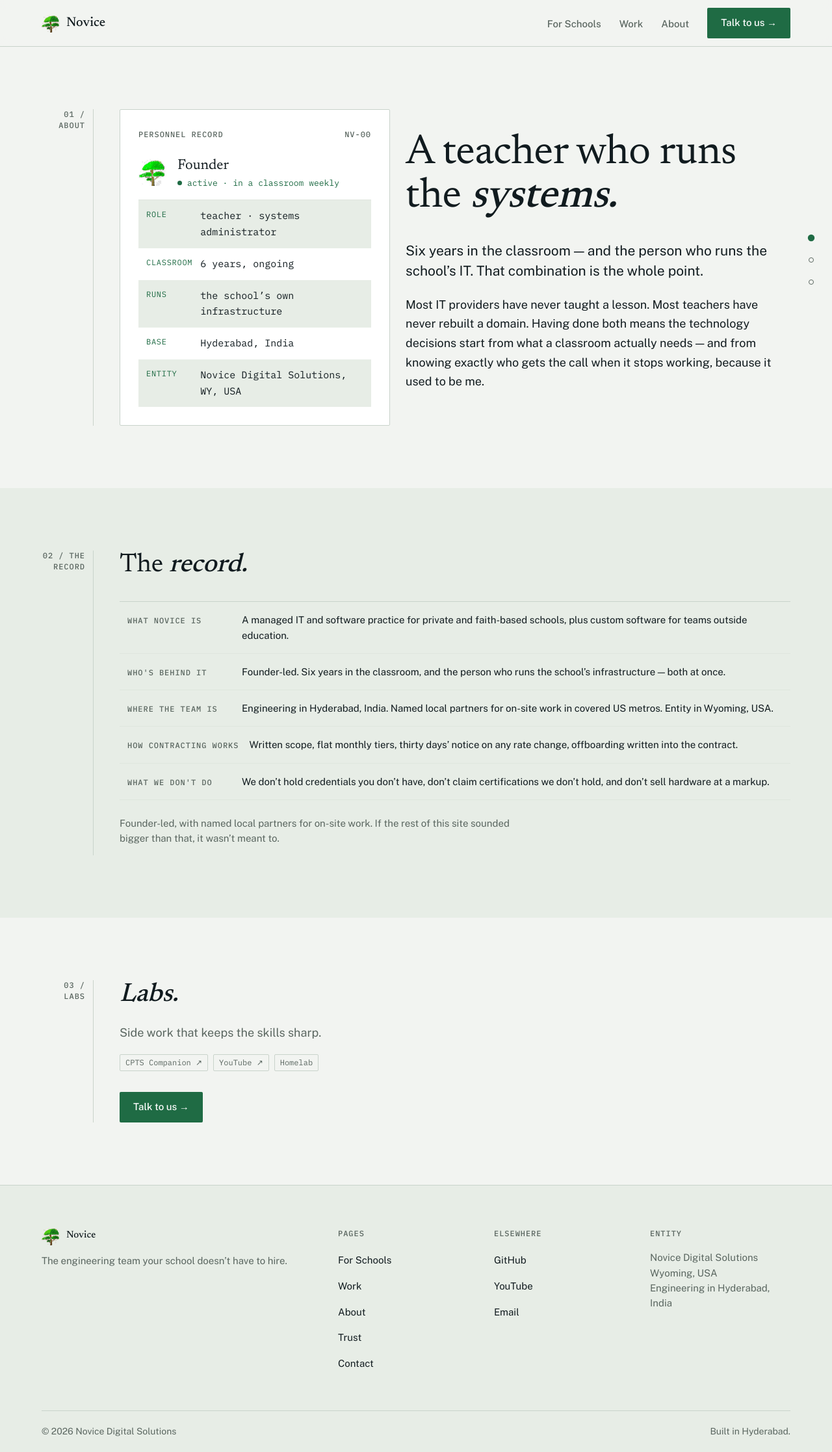
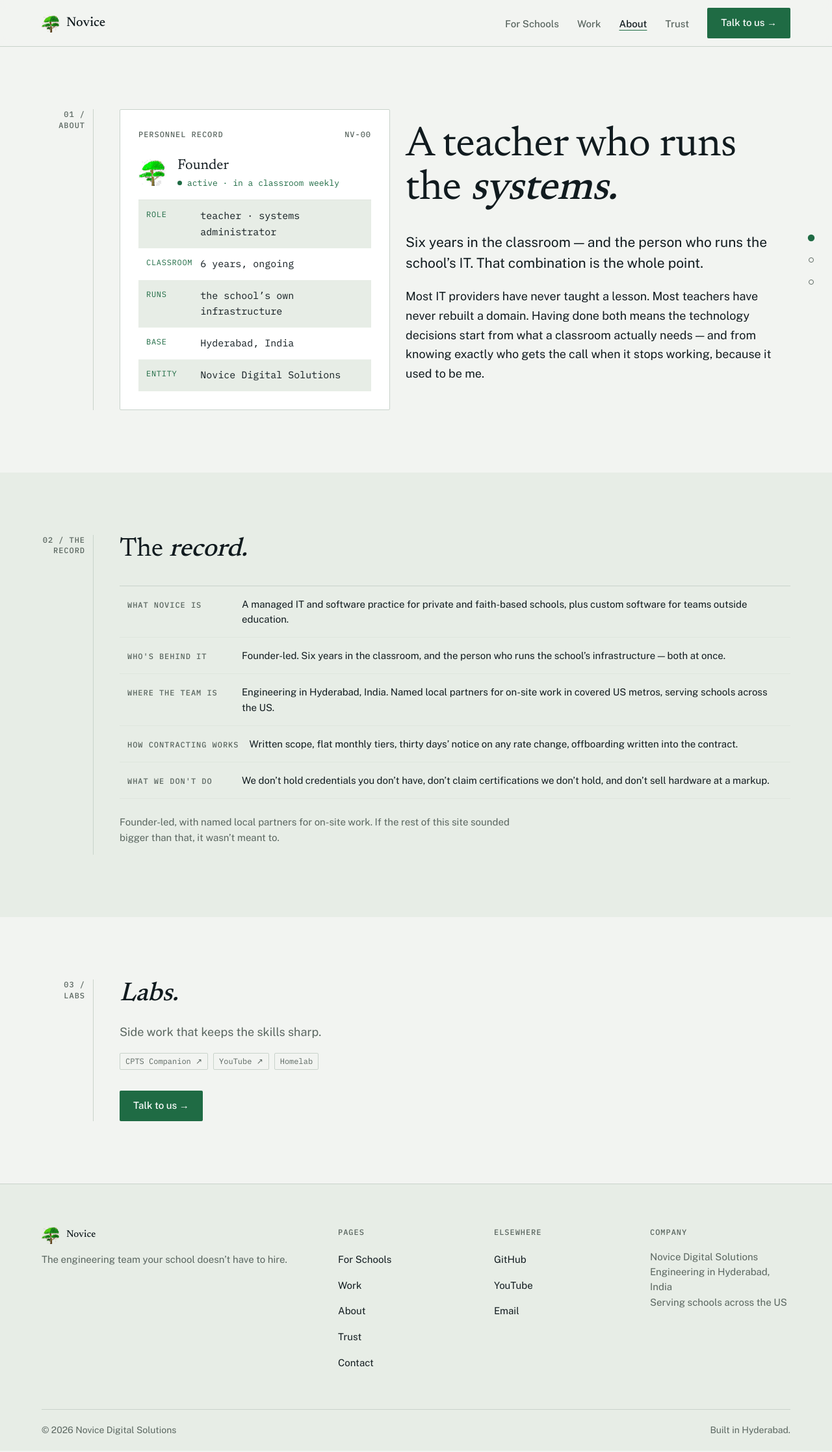
Before and after one commit to Novice130/novice-portfolio, a Next.js app: page /about in a window 1280 px wide. Shown: the whole page at 65% size. Built offline with nearby package versions, Linux system fonts and the light colour scheme.

Commit message:
feat(ui): update nav, footer, skip-link and styling enhancements

```diff
--- a/app/about/page.tsx
+++ b/app/about/page.tsx
@@ -23,7 +23,7 @@ const facts = [
   {
     label: 'WHERE THE TEAM IS',
     detail:
-      'Engineering in Hyderabad, India. Named local partners for on-site work in covered US metros. Entity in Wyoming, USA.',
+      'Engineering in Hyderabad, India. Named local partners for on-site work in covered US metros, serving schools across the US.',
   },
   {
     label: 'HOW CONTRACTING WORKS',
--- a/app/globals.css
+++ b/app/globals.css
@@ -157,6 +157,8 @@ img { max-width: 100%; height: auto; display: block; }
 .section {
   padding-block: 96px;
 }
+/* Keep anchored sections clear of the 72px sticky nav */
+.section[id] { scroll-margin-top: 88px; }
 .section--stripe { background: var(--stripe); }
 .section--tight { padding-block: 64px; }
 
@@ -556,6 +558,26 @@ a.card:hover { border-color: var(--leaf); }
 
 /* ============ nav ============ */
 
+.skip-link {
+  position: absolute;
+  left: -9999px;
+  top: 0;
+  z-index: 100;
+  background: var(--ink);
+  color: var(--paper);
+  padding: 12px 20px;
+  font-size: 15px;
+  font-weight: 500;
+  text-decoration: none;
+  border-radius: 2px;
+}
+.skip-link:focus-visible {
+  left: 12px;
+  top: 12px;
+  color: var(--paper);
+  outline: 2px solid var(--leaf);
+}
+
 .nav {
   position: sticky;
   top: 0;
@@ -602,6 +624,13 @@ a.card:hover { border-color: var(--leaf); }
   text-decoration: none;
 }
 .nav-links a:not(.btn):hover {
+  color: var(--ink);
+  text-decoration: underline;
+  text-decoration-thickness: 1px;
+  text-decoration-color: var(--leaf);
+  text-underline-offset: 4px;
+}
+.nav-links a[aria-current='page']:not(.btn) {
   color: var(--ink);
   text-decoration: underline;
   text-decoration-thickness: 1px;
--- a/app/layout.tsx
+++ b/app/layout.tsx
@@ -52,7 +52,6 @@ export default function RootLayout({ children }: { children: React.ReactNode })
     description:
       'Managed IT, content filtering, device management, and platforms for private and faith-based schools, plus custom software.',
     areaServed: 'United States',
-    address: { '@type': 'PostalAddress', addressRegion: 'WY', addressCountry: 'US' },
     email: 'syedamer@learnnovice.com',
   };
 
@@ -63,6 +62,9 @@ export default function RootLayout({ children }: { children: React.ReactNode })
           type="application/ld+json"
           dangerouslySetInnerHTML={{ __html: JSON.stringify(jsonLd) }}
         />
+        <a href="#main" className="skip-link">
+          Skip to content
+        </a>
         <Nav />
         <main id="main">{children}</main>
         <Footer />
--- a/components/Footer.tsx
+++ b/components/Footer.tsx
@@ -37,13 +37,13 @@ export default function Footer() {
           </div>
 
           <div>
-            <h4>Entity</h4>
+            <h4>Company</h4>
             <p className="small muted">
               Novice Digital Solutions
               <br />
-              Wyoming, USA
+              Engineering in Hyderabad, India
               <br />
-              Engineering in Hyderabad, India
+              Serving schools across the US
             </p>
           </div>
         </div>
--- a/components/FounderCard.tsx
+++ b/components/FounderCard.tsx
@@ -77,7 +77,7 @@ export default function FounderCard() {
             ['CLASSROOM', '6 years, ongoing'],
             ['RUNS', 'the school’s own infrastructure'],
             ['BASE', 'Hyderabad, India'],
-            ['ENTITY', 'Novice Digital Solutions, WY, USA'],
+            ['ENTITY', 'Novice Digital Solutions'],
           ].map(([k, v], i) => (
             <tr key={k} style={{ background: i % 2 === 0 ? 'var(--stripe)' : 'transparent' }}>
               <td style={labelStyle}>{k}</td>
--- a/components/Nav.tsx
+++ b/components/Nav.tsx
@@ -2,18 +2,28 @@
 
 import Link from 'next/link';
 import Image from 'next/image';
-import { useState } from 'react';
+import { useEffect, useState } from 'react';
 import { usePathname } from 'next/navigation';
 
 const links = [
   { href: '/schools', label: 'For Schools' },
   { href: '/work', label: 'Work' },
   { href: '/about', label: 'About' },
+  { href: '/trust', label: 'Trust' },
 ];
 
 export default function Nav() {
   const [open, setOpen] = useState(false);
   const pathname = usePathname();
+
+  useEffect(() => {
+    if (!open) return;
+    const onKey = (e: KeyboardEvent) => {
+      if (e.key === 'Escape') setOpen(false);
+    };
+    window.addEventListener('keydown', onKey);
+    return () => window.removeEventListener('keydown', onKey);
+  }, [open]);
 
   return (
     <header className="nav">
```
Also changed, not shown: 1 other file (tests, documents, lock files or other folders).
